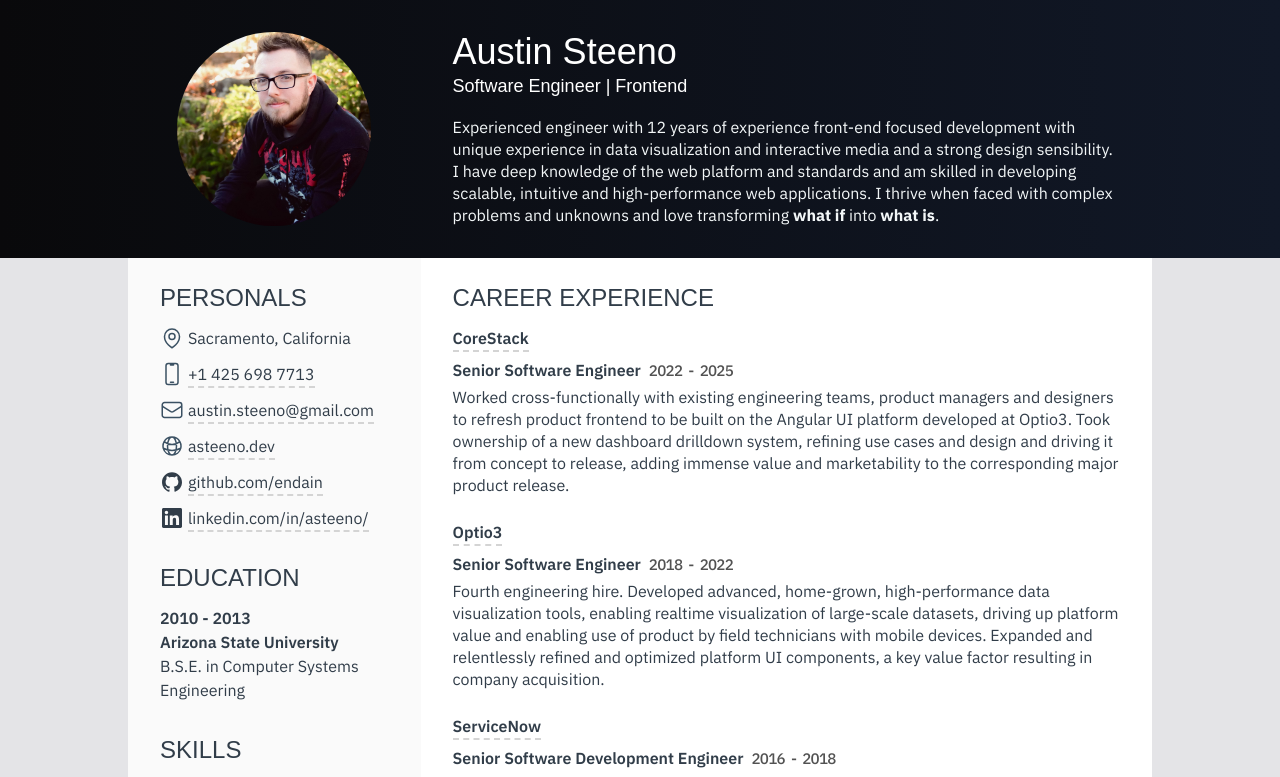
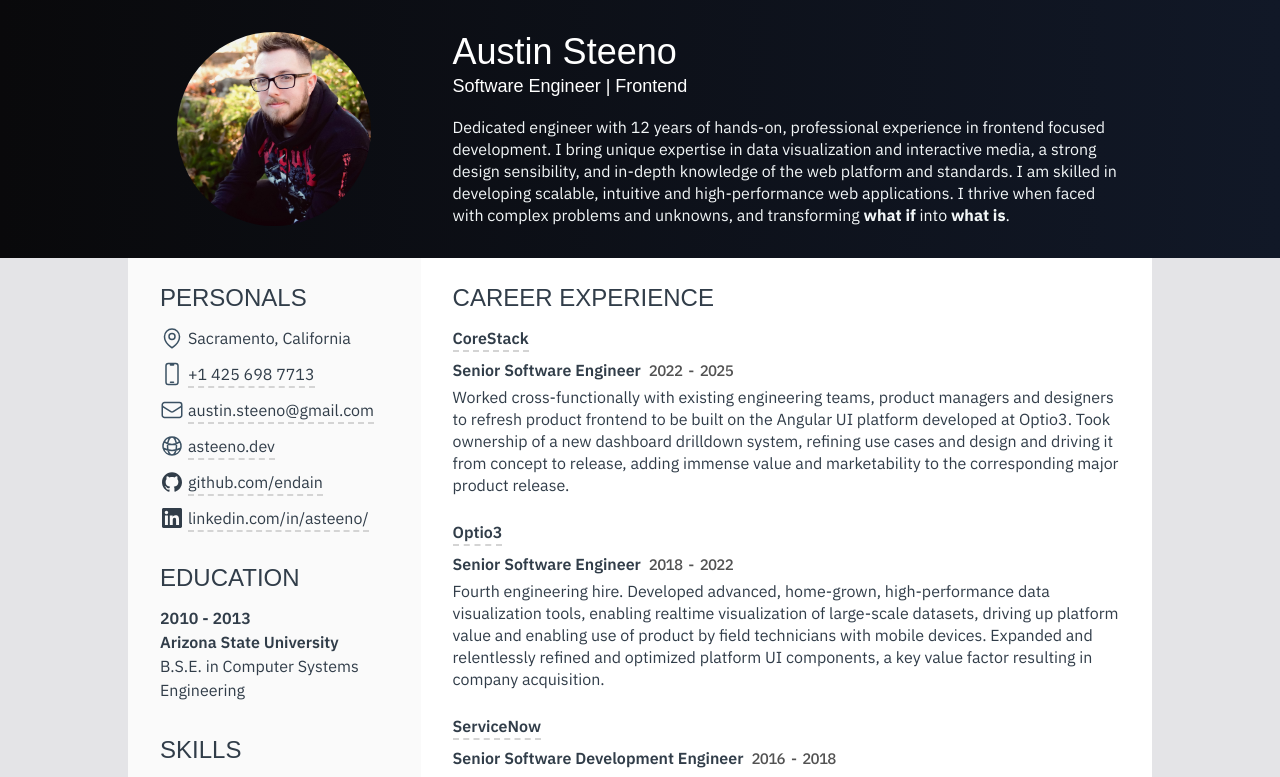
Before and after one commit to Endain/asteeno.dev, a Next.js app: page / in a window 1280 px wide. Shown: the top 777 px of the page. Built offline with nearby package versions, Linux system fonts and the light colour scheme; a web font is replaced by a local one.

Commit message:
Tweak summary blurb

```diff
--- a/app/page.tsx
+++ b/app/page.tsx
@@ -30,11 +30,11 @@ export default function Page() {
                             Software Engineer | Frontend
                         </h2>
                         <div className="leading-snug print:text-sm text-oxford-blue-50">
-                            Experienced engineer with 12 years of experience front-end focused development with unique
-                            experience in data visualization and interactive media and a strong design sensibility. I
-                            have deep knowledge of the web platform and standards and am skilled in developing scalable,
-                            intuitive and high-performance web applications. I thrive when faced with complex problems
-                            and unknowns and love transforming <b>what if</b> into <b>what is</b>.
+                            Dedicated engineer with 12 years of hands-on, professional experience in frontend focused
+                            development. I bring unique expertise in data visualization and interactive media, a strong
+                            design sensibility, and in-depth knowledge of the web platform and standards. I am skilled
+                            in developing scalable, intuitive and high-performance web applications. I thrive when faced
+                            with complex problems and unknowns, and transforming <b>what if</b> into <b>what is</b>.
                         </div>
                     </div>
                 </div>
@@ -207,7 +207,8 @@ export default function Page() {
                         <Employer
                             link="https://corestack.io/blog/corestack-accelerates-vision-and-growth-with-acquisition-of-optio3/">Optio3</Employer>
                         <EmploymentPeriod role="Senior Software Engineer" start="2018" end="2022"></EmploymentPeriod>
-                        <Details className="mb-6">Fourth engineering hire. Developed advanced, home-grown, high-performance
+                        <Details className="mb-6">Fourth engineering hire. Developed advanced, home-grown,
+                            high-performance
                             data visualization tools, enabling realtime visualization of large-scale datasets,
                             driving up platform value and enabling use of product by field technicians with mobile
                             devices. Expanded and relentlessly refined and optimized platform UI components, a key value
```
